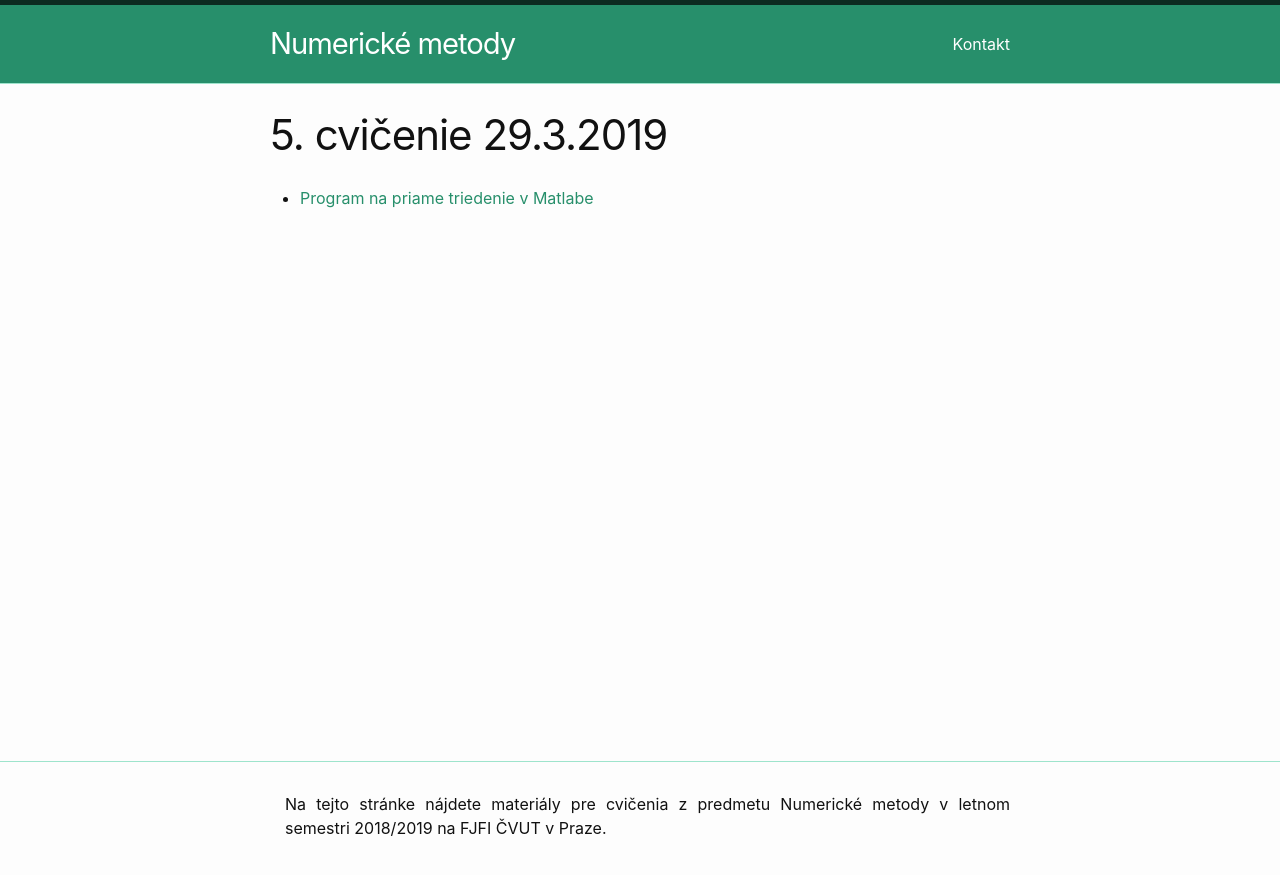
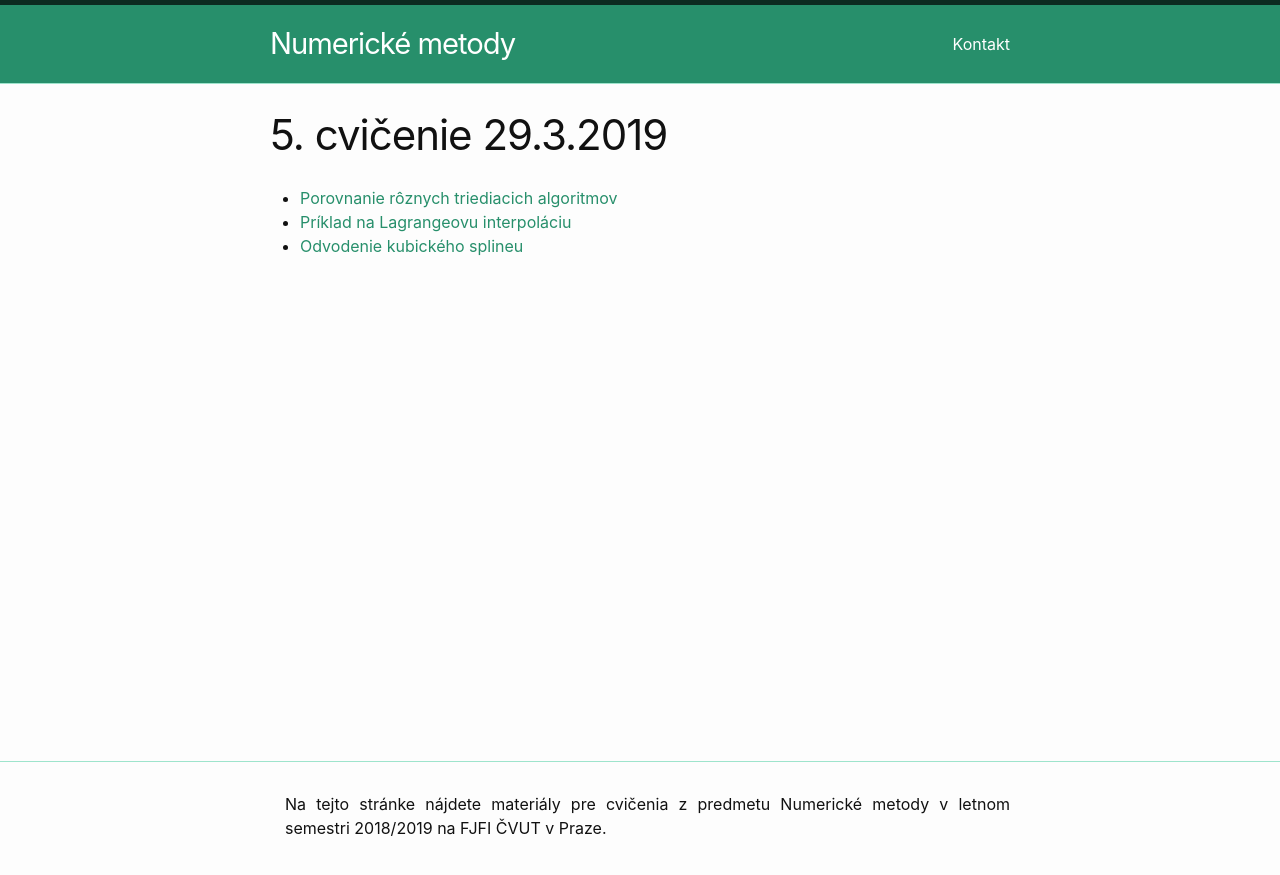
Before and after one commit to maslarova/maslarova.github.io, a Jekyll site: the page built from _posts/2019-03-29-cvicenie5.md, in a window 1280 px wide. Shown: the top 875 px of the page. Built offline with Jekyll 4.4.1, drawn with Linux system fonts in a browser that asks for light colours.

Commit message:
zmeny cv.5

```diff
--- a/_posts/2019-03-29-cvicenie5.md
+++ b/_posts/2019-03-29-cvicenie5.md
@@ -4,4 +4,6 @@ title:  "5. cvičenie 29.3.2019"
 <!--date:   2019-03-08 13:26:13 +0100-->
 ---
 
-- [Program na priame triedenie v Matlabe](http://maslarova.github.io/cvicenie5/primy_vyber.m)  <br />
+- [Porovnanie rôznych triediacich algoritmov](https://www.toptal.com/developers/sorting-algorithms)  <br />
+- [Príklad na Lagrangeovu interpoláciu](http://maslarova.github.io/cvicenie5/lagrange.pdf)  <br />
+- [Odvodenie kubického splineu](http://maslarova.github.io/cvicenie5/spline.pdf)  <br />
```
Also changed, not shown: 3 other files.
